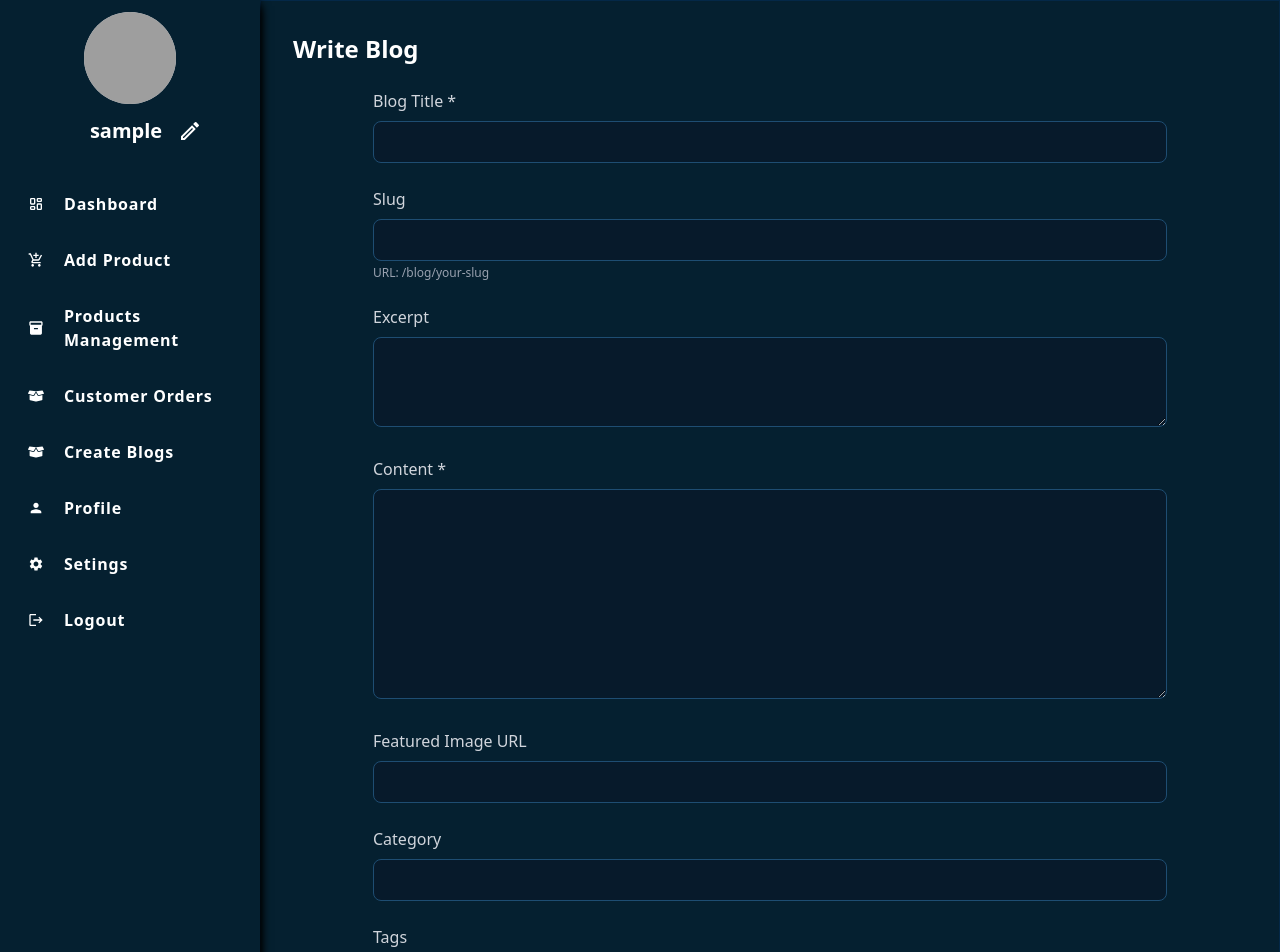
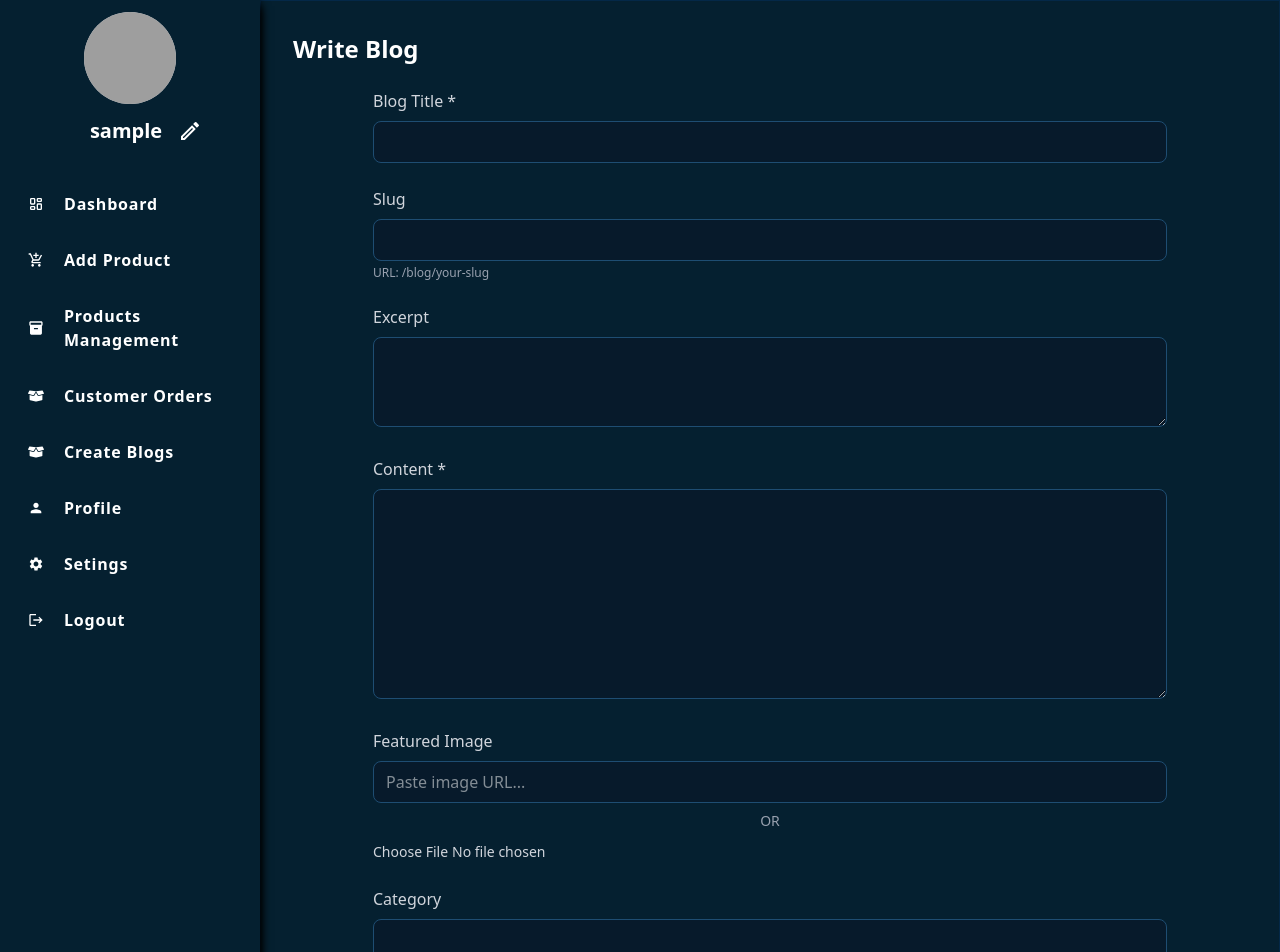
Before and after one commit to PushkarKumarPandey005/GL-Admin-Panel, a React (Vite) app: page /blog in a window 1280 px wide. Shown: the top 952 px of the page. Built offline with nearby package versions, Linux system fonts and the light colour scheme; sample sign-in values are in the browser's storage; grey boxes are pictures that could not be loaded.

Commit message:
update in admin panel

```diff
--- a/src/pages/Blog.jsx
+++ b/src/pages/Blog.jsx
@@ -1,9 +1,11 @@
 import { useState } from "react";
 import { VerticalNavbar } from "../components/VerticalNavbar";
+import { createBlog } from "../api/blogsApi"; // ✅ IMPORTANT
 
 export default function CreateBlog() {
   const [loading, setLoading] = useState(false);
   const [tagInput, setTagInput] = useState("");
+  const [imageFile, setImageFile] = useState(null); // ✅ NEW
 
   const [form, setForm] = useState({
     title: "",
@@ -40,6 +42,21 @@ export default function CreateBlog() {
     }));
   };
 
+  //  IMAGE UPLOAD HANDLER
+  const handleImageUpload = (e) => {
+    const file = e.target.files[0];
+    if (!file) return;
+
+    setImageFile(file);
+
+    const previewUrl = URL.createObjectURL(file);
+
+    setForm((prev) => ({
+      ...prev,
+      featuredImage: previewUrl,
+    }));
+  };
+
   // add tag
   const addTag = () => {
     if (!tagInput.trim()) return;
@@ -60,25 +77,15 @@ export default function CreateBlog() {
     }));
   };
 
-  // submit
+  // SUBMIT (AXIOS BASED — FIXED)
   const handleSubmit = async (e) => {
     e.preventDefault();
     setLoading(true);
 
     try {
-      const res = await fetch(
-        `${import.meta.env.VITE_API_URL}/api/blogs`,
-        {
-          method: "POST",
-          headers: { "Content-Type": "application/json" },
-          body: JSON.stringify(form),
-        }
-      );
+      await createBlog(form);
 
-      const data = await res.json();
-      if (!res.ok) throw new Error(data.message);
-
-      alert("✅ Blog created successfully");
+      alert("Blog created successfully");
 
       setForm({
         title: "",
@@ -94,6 +101,8 @@ export default function CreateBlog() {
         status: "published",
         author: "GL Technology Team",
       });
+
+      setImageFile(null);
     } catch (err) {
       alert(err.message || "Failed to create blog");
     } finally {
@@ -102,20 +111,18 @@ export default function CreateBlog() {
   };
 
   return (
-
     <div className="flex">
       <div className="fixed left-0 shadow-[0_-6px_10px_-6px_black,0_6px_10px_-6px_black,6px_0_10px_-6px_black,-6px_0_10px_-6px_black]">
         <VerticalNavbar />
       </div>
-    <div className="max-w-8xl ml-65 pt-00 w-full min-h-screen  text-white">
-      {/* DARK CARD */}
-      <div className="bg-[#052030] border border-[#042848]  shadow-xl p-8 text-gray-200">
+
+      <div className="max-w-8xl ml-65 w-full min-h-screen text-white">
+        <div className="bg-[#052030] border border-[#042848] shadow-xl p-8 text-gray-200">
           <h1 className="text-2xl font-bold mb-6 text-white">
             Write Blog
           </h1>
 
           <form onSubmit={handleSubmit} className="space-y-6 ml-20 mr-20">
-          {/* TITLE */}
             <InputField
               label="Blog Title *"
               name="title"
@@ -124,7 +131,6 @@ export default function CreateBlog() {
               required
             />
 
-          {/* SLUG */}
             <div>
               <InputField
                 label="Slug"
@@ -137,7 +143,6 @@ export default function CreateBlog() {
               </p>
             </div>
 
-          {/* EXCERPT */}
             <TextAreaField
               label="Excerpt"
               name="excerpt"
@@ -146,7 +151,6 @@ export default function CreateBlog() {
               rows={3}
             />
 
-          {/* CONTENT */}
             <TextAreaField
               label="Content *"
               name="content"
@@ -156,15 +160,33 @@ export default function CreateBlog() {
               required
             />
 
-          {/* FEATURED IMAGE */}
+            {/* NEW FEATURED IMAGE (DUAL OPTION) */}
             <div>
-            <InputField
-              label="Featured Image URL"
+              <label className="font-medium text-gray-300">
+                Featured Image
+              </label>
+
+              {/* URL INPUT */}
+              <input
+                type="text"
                 name="featuredImage"
                 value={form.featuredImage}
                 onChange={handleChange}
+                placeholder="Paste image URL..."
+                className="w-full mt-2 bg-[#071a2b] border border-[#1e4d72] rounded-lg px-3 py-2 text-white focus:outline-none focus:border-blue-500"
               />
 
+              <p className="text-center text-gray-400 my-2 text-sm">OR</p>
+
+              {/* FILE INPUT */}
+              <input
+                type="file"
+                accept="image/*"
+                onChange={handleImageUpload}
+                className="w-full text-sm text-gray-300"
+              />
+
+              {/* PREVIEW */}
               {form.featuredImage && (
                 <img
                   src={form.featuredImage}
@@ -174,7 +196,6 @@ export default function CreateBlog() {
               )}
             </div>
 
-          {/* CATEGORY */}
             <InputField
               label="Category"
               name="category"
@@ -215,7 +236,6 @@ export default function CreateBlog() {
               </div>
             </div>
 
-          {/* SEO */}
             <div className="grid md:grid-cols-2 gap-4">
               <InputField
                 label={`Meta Title (${form.metaTitle.length}/60)`}
@@ -233,7 +253,6 @@ export default function CreateBlog() {
               />
             </div>
 
-          {/* LANGUAGE + STATUS */}
             <div className="grid md:grid-cols-2 gap-4">
               <SelectField
                 name="language"
@@ -256,12 +275,11 @@ export default function CreateBlog() {
               />
             </div>
 
-          {/* SUBMIT */}
             <button
               disabled={loading}
               className="w-full bg-green-600 hover:bg-green-700 py-3 rounded-xl font-semibold text-white transition disabled:opacity-60"
             >
-            {loading ? "Creating..." : " Create Blog"}
+              {loading ? "Creating..." : "Create Blog"}
             </button>
           </form>
         </div>
```
Lines whose indentation alone changed are shown as unchanged.
